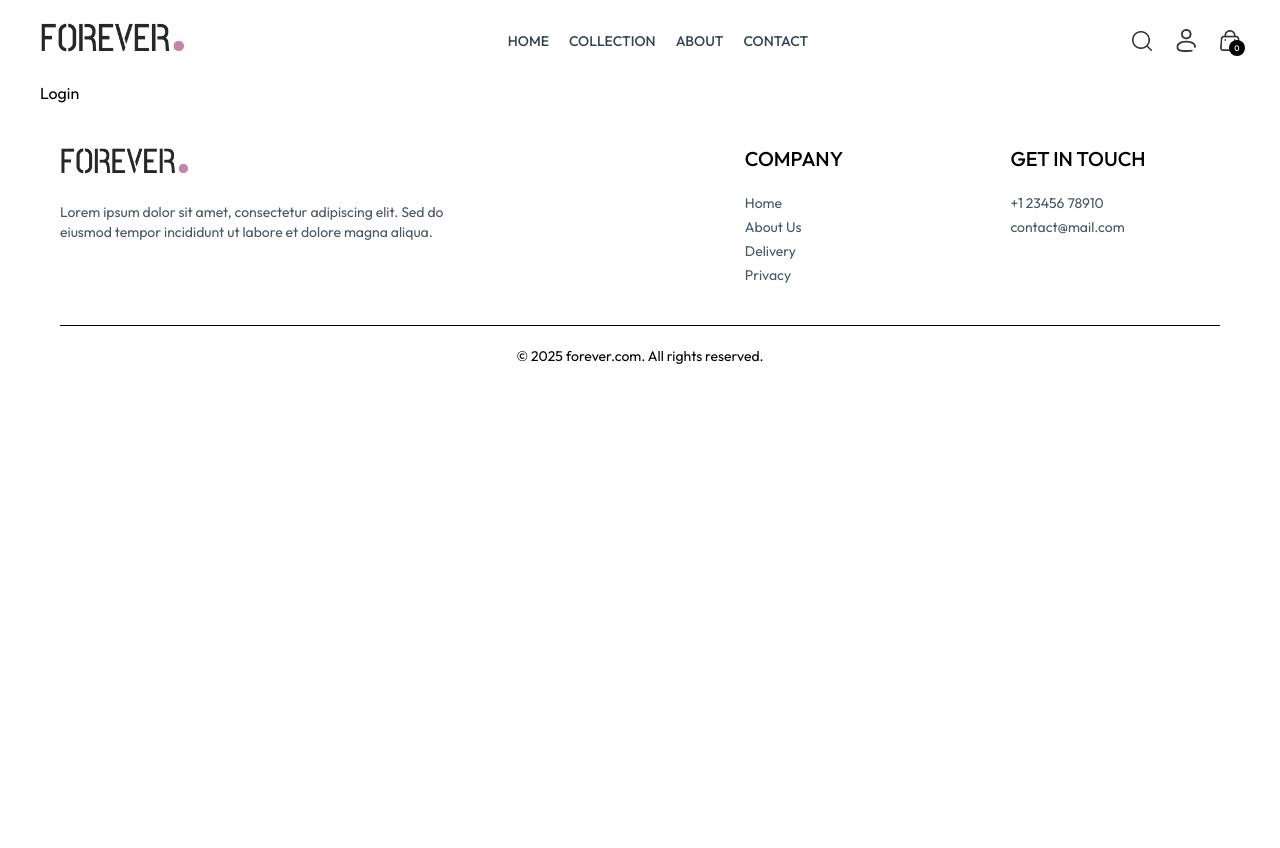
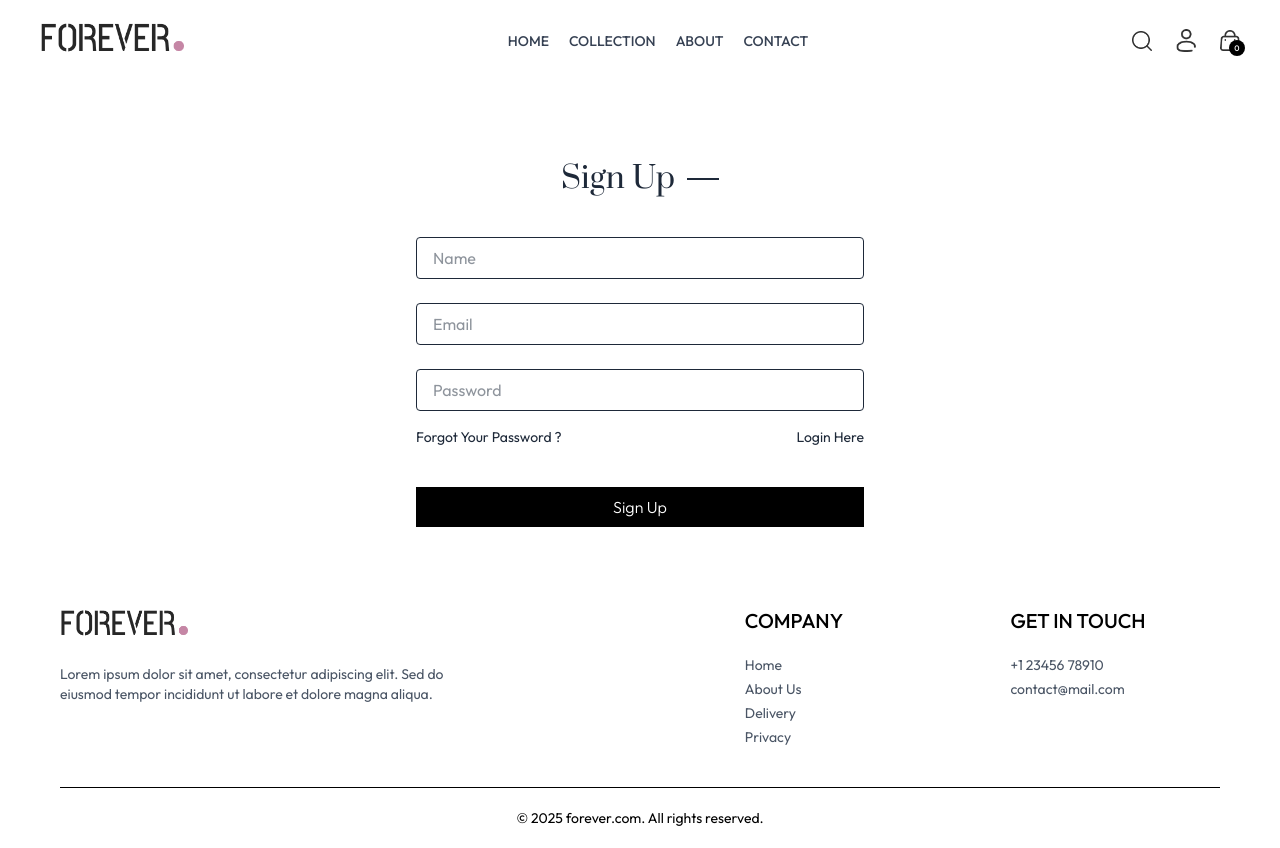
Before and after one commit to Smrd1104/mens-wear, a React (Vite) app in the folder frontend/: page /login in a window 1280 px wide. Before the commit the page ends 800 px from the top, so only its background shows below. Built offline with nearby package versions, Linux system fonts and the light colour scheme.

Commit message:
Login sign up page created

```diff
--- a/frontend/src/components/Navbar.jsx
+++ b/frontend/src/components/Navbar.jsx
@@ -57,7 +57,9 @@ const Navbar = () => {
       <div className="flex items-center gap-6">
         <img onClick={() => setShowSearch(true)} src={assets.search_icon} className="w-5 cursor-pointer" alt="" />
         <div className="group relative">
-          <img src={assets.profile_icon} className="w-5 cursor-pointer" alt="" />
+          <Link to={"/login"}>
+            <img src={assets.profile_icon} className="w-5 cursor-pointer" alt="" />
+          </Link>
           <div className="group-hover:block hidden absolute dropdown-menu right-0 pt-4">
             <div className="flex flex-col gap-2 w-36 py-3 px-5 bg-slate-100 text-gray-500 rounded">
               <p className="cursor-pointer hover:text-black">My Profile</p>
--- a/frontend/src/pages/Login.jsx
+++ b/frontend/src/pages/Login.jsx
@@ -1,9 +1,56 @@
-import React from 'react'
+import React, { useState } from 'react';
 
 const Login = () => {
+    const [currentState, setCurrentState] = useState("Sign Up");
+
+    const onSubmitHandler = async (event) => {
+        event.preventDefault()
+    }
+
     return (
-        <div>Login</div>
-    )
-}
+        <div className="flex items-center justify-center my-20 px-4">
+            <form onSubmit={onSubmitHandler} className="w-full max-w-md flex flex-col gap-6 text-gray-800">
+                {/* Header */}
+                <div className="flex items-center justify-center  gap-3 mb-4">
+                    <p className="text-3xl prata-regular ">{currentState}</p>
+                    <hr className="w-8  h-[1.5px] bg-gray-800 border-none" />
+                </div>
 
-export default Login
+                {/* Conditional Name Field */}
+                {currentState !== 'Login' && (
+                    <input
+                        type="text"
+                        placeholder="Name"
+                        className="w-full px-4 py-2 border border-gray-800 rounded-sm"
+                    />
+                )}
+
+                {/* Email Field */}
+                <input
+                    type="email"
+                    placeholder="Email"
+                    className="w-full px-4 py-2 border border-gray-800 rounded-sm"
+                />
+
+                {/* Password Field */}
+                <input
+                    type="password"
+                    placeholder="Password"
+                    className="w-full px-4 py-2 border border-gray-800 rounded-sm"
+                />
+                <div className='w-full flex justify-between text-sm mt-[-8px]'>
+                    <p className='capitalize cursor-pointer'>forgot your password ?</p>
+                    {
+                        currentState === 'Login'
+                            ? <p onClick={() => setCurrentState('Sign Up')} className=' cursor-pointer'>Create Account</p>
+                            : <p onClick={() => setCurrentState('Login')} className='cursor-pointer'>Login Here</p>
+                    }
+                </div>
+
+                <button className='bg-black text-white font-light px-8 py-2 mt-4'>{currentState === "Login" ? "Sign In" : "Sign Up"}</button>
+            </form>
+        </div>
+    );
+};
+
+export default Login;
```
